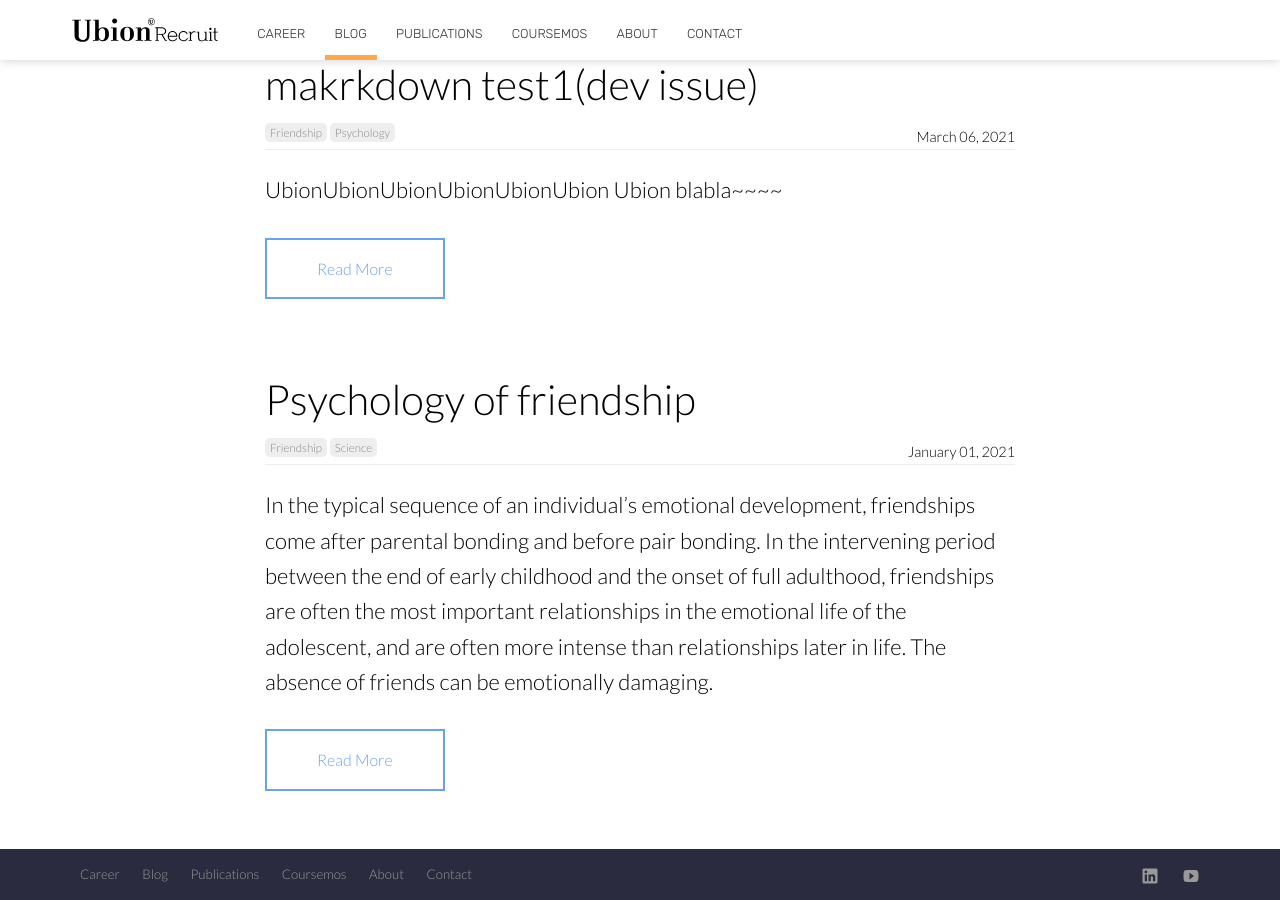
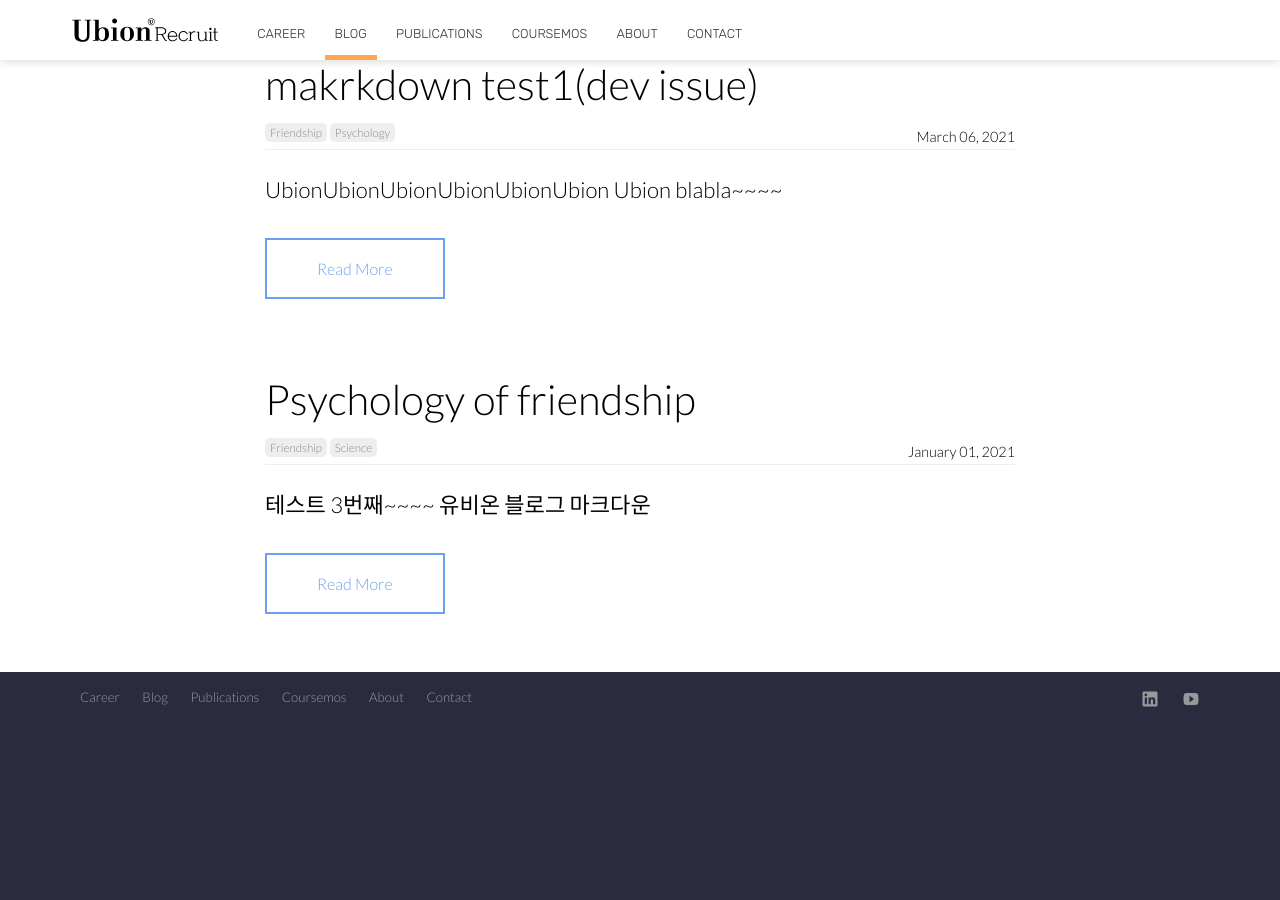
Before and after one commit to techubion/techubion.github.io-backup, a Jekyll site: the page built from blog/index.html, in a window 1280 px wide and 900 px high, scrolled down 1240 px. Built offline with Jekyll 4.4.1, drawn with Linux system fonts in a browser that asks for light colours; nearby versions of some CDN libraries; the list of posts is cut into pages by our own code; after the commit the page ends 1963 px from its top, so only the background shows below that; some of the changed lines change nothing that is shown.

Commit message:
Update 2021-01-01-psychology-of-friendship.md

```diff
--- a/_posts/2021-01-01-psychology-of-friendship.md
+++ b/_posts/2021-01-01-psychology-of-friendship.md
@@ -8,6 +8,8 @@ categories:
 image: https://source.unsplash.com/collection/375719/2000x1322?a=.png
 author_staff_member:
 ---
+
+테스트 3번째~~~~ 유비온 블로그 마크다운
 
 In the typical sequence of an individual's emotional development, friendships come after parental bonding and before pair bonding. In the intervening period between the end of early childhood and the onset of full adulthood, friendships are often the most important relationships in the emotional life of the adolescent, and are often more intense than relationships later in life. The absence of friends can be emotionally damaging.
 
@@ -20,17 +22,3 @@ The evolutionary psychology approach to human development has led to the theory
 ## Childhood
 
 In childhood, friendships are often based on the sharing of toys, and the enjoyment received from performing activities together. These friendships are maintained through affection, sharing, and creative playtime. While sharing is difficult for children at this age, they are more likely to share with someone they consider to be a friend. As children mature, they become less individualized and are more aware of others.
-
-![Gleise](https://source.unsplash.com/random/1500x1001)
-
-They begin to see their friends' points of view, and enjoy playing in groups. They also experience peer rejection as they move through the middle childhood years. Establishing good friendships at a young age helps a child to be better acclimated in society later on in their life. In a 1975 study, Bigelow and La Gaipa found that expectations for a "best friend" become increasingly complex as a child gets older. The study investigated such criteria in a sample of 480 children between the ages of six and fourteen.
-
-Their findings highlighted three stages of development in friendship expectations. In the first stage, children emphasized shared activities and the importance of geographical closeness. In the second, they emphasized sharing, loyalty, and commitment. In the final stage, they increasingly desired similar attitudes, values, and interests.
-
-## Prize friendships
-
-According to Berndt, children prize friendships that are high in pro-social behavior, intimacy, and other positive features; they are troubled by friendships that are high in conflict, dominance, rivalry, and other negative features. High-quality friendships have often been assumed to have positive effects on many aspects of children's social development. Perceived benefits from such friendships include enhanced social success, but they apparently do not include an effect on children's general self-esteem.
-
-Numerous studies with adults suggest that friendships and other supportive relationships do enhance self-esteem. Other potential benefits of friendship include the opportunity to learn about empathy and problem solving. Coaching from parents can be useful in helping children to make friends. Eileen Kennedy-Moore describes three key ingredients of children's friendship formation: (1) openness, (2) similarity, and (3) shared fun. Parents can also help children understand social guidelines they haven't learned on their own.
-
-Drawing from research by Robert Selman and others, Kennedy-Moore outlines developmental stages in children's friendship, reflecting an increasing capacity to understand others' perspectives: "I Want It My Way", "What's In It For Me?", "By the Rules", "Caring and Sharing", and "Friends Through Thick and Thin."
```
